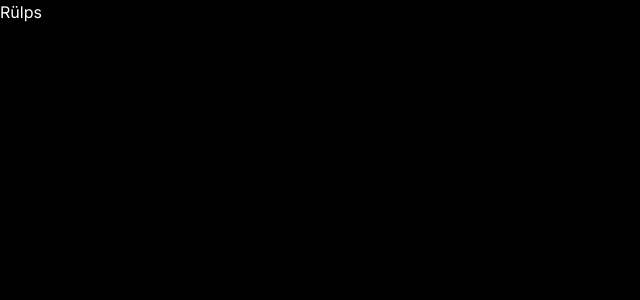
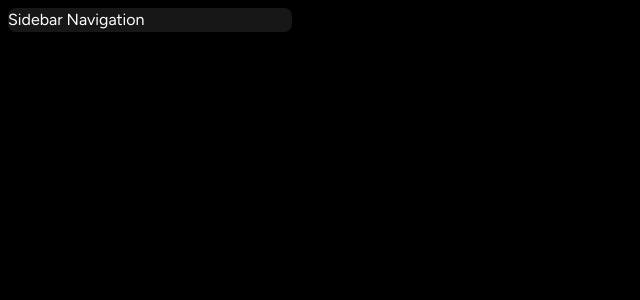
Before and after one commit to MirkoMajchrzak/fullstack, a Next.js app: page / in a window 1280 px wide. Shown: the top 300 px of the page, without its empty margins (0-640 px from the left). Built offline with nearby package versions, Linux system fonts and the light colour scheme.

Commit message:
added sidebar and box

```diff
--- a/app/page.tsx
+++ b/app/(site)/page.tsx
@@ -1,6 +1,6 @@
 
 export default function Home() {
   return (
-<div className="">Rülps</div>
+<div className="text-green-500">Main Content</div>
   )
 }
--- a/app/layout.tsx
+++ b/app/layout.tsx
@@ -1,12 +1,13 @@
+import Sidebar from '@/components/Sidebar'
 import './globals.css'
 import type { Metadata } from 'next'
-import { Inter } from 'next/font/google'
+import { Figtree } from 'next/font/google'
 
-const inter = Inter({ subsets: ['latin'] })
+const font = Figtree({ subsets: ['latin'] })
 
 export const metadata: Metadata = {
-  title: 'Create Next App',
-  description: 'Generated by create next app',
+  title: 'Rülpsmusik - Spotifyclone',
+  description: 'The Sound of your Throat',
 }
 
 export default function RootLayout({
@@ -16,7 +17,11 @@ export default function RootLayout({
 }) {
   return (
     <html lang="en">
-      <body className={inter.className}>{children}</body>
+      <body className={font.className}>
+        <Sidebar>
+        {children}
+        </Sidebar>
+      </body>
     </html>
   )
 }
--- /dev/null
+++ b/components/Box.tsx
@@ -0,0 +1,22 @@
+import React from "react";
+import { twMerge } from "tailwind-merge";
+
+interface BoxProps {
+    children: React.ReactNode;
+    className?: string;
+}
+
+const Box: React.FC<BoxProps> = ({
+    children,
+    className
+}) => {
+    return (
+        <div
+            className={twMerge("bg-neutral-900 rounded-lg h-fit w-full", className)}
+            >
+            {children}
+        </div>
+     );
+}
+
+export default Box ;
--- /dev/null
+++ b/components/Sidebar.tsx
@@ -0,0 +1,56 @@
+"use client";
+
+import { usePathname } from "next/navigation";
+import { useMemo } from "react";
+import { HiHome } from "react-icons/hi";
+import { BiSearch } from "react-icons/bi";
+
+import Box from "./Box";
+
+interface SidebarProps {
+    children: React.ReactNode;
+}
+
+const Sidebar: React.FC<SidebarProps> = ({
+    children
+}) => {
+    const pathname= usePathname();
+
+    const routes = useMemo(() => [
+        {
+            icon: HiHome,
+            label: 'Home',
+            active: pathname !== '/search',
+            href: '/',
+        },
+        {
+            icon: BiSearch,
+            label: 'Search',
+            active: pathname === '/search',
+            href: '/search',
+        }
+    ], [pathname]);
+
+    return (
+        <div className="flex h-full">
+            <div
+                className="
+                    hidden
+                    md:flex
+                    flex-col
+                    gap-y-2
+                    bg-black
+                    h-full
+                    w-[300px]
+                    p-2
+                "
+            >
+                <Box>
+                    Sidebar Navigation
+                </Box>
+            </div>
+        </div>
+    );
+}
+
+export default Sidebar;
--- a/package.json
+++ b/package.json
@@ -19,6 +19,8 @@
     "postcss": "8.4.28",
     "react": "18.2.0",
     "react-dom": "18.2.0",
+    "react-icons": "^4.10.1",
+    "tailwind-merge": "^1.14.0",
     "tailwindcss": "3.3.3",
     "typescript": "5.1.6"
   }
--- a/tailwind.config.ts
+++ b/tailwind.config.ts
@@ -7,13 +7,7 @@ const config: Config = {
     './app/**/*.{js,ts,jsx,tsx,mdx}',
   ],
   theme: {
-    extend: {
-      backgroundImage: {
-        'gradient-radial': 'radial-gradient(var(--tw-gradient-stops))',
-        'gradient-conic':
-          'conic-gradient(from 180deg at 50% 50%, var(--tw-gradient-stops))',
-      },
-    },
+    extend: {},
   },
   plugins: [],
 }
```
Also changed, not shown: 1 other file (tests, documents, lock files or other folders).
